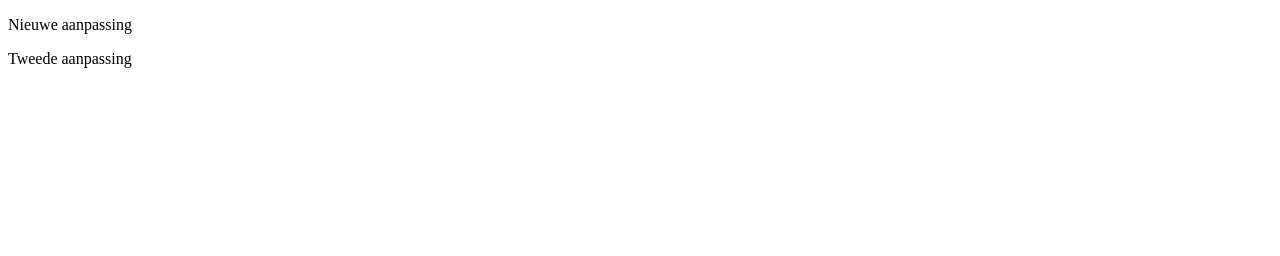
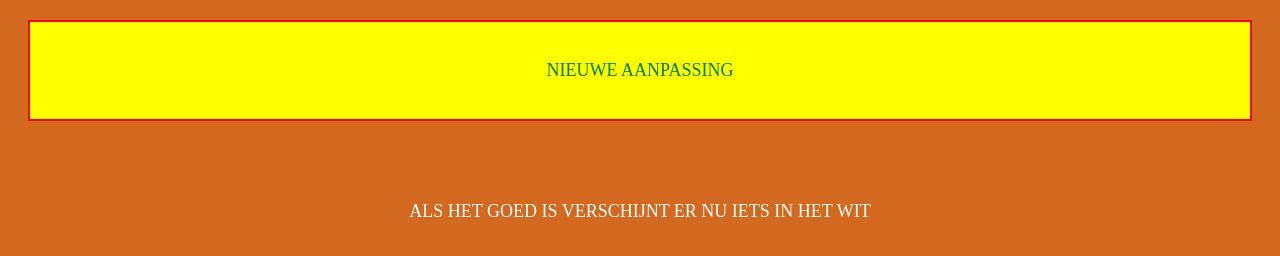
Before and after one commit to rchouham/gettest2020, a plain HTML site: page index.html in a window 1280 px wide. Drawn offline with Linux system fonts and the light colour scheme.

Commit message:
derde aanpassing

```diff
--- a/Style.css
+++ b/Style.css
@@ -1,10 +1,28 @@
-body {
-    font-family: 'Poppins', sans-serif;
-    fonts-color: #865B9A;
-    background-color: #DFD9E2;
-    color: #535865;
-    padding: 50px;
 
+
+body{
+    font-size: large;
+    font-family: "Times New Roman", sans-serif;
+    text-align: center;
+    font-weight: lighter;
+    text-transform: uppercase;
+    color: white;
+    background-color: chocolate;
 }
 
-<p font-family: 'Poppins', sans-serif;/p>
+#h1{
+    font-family: "sans-serif", "Arabic Typesetting";
+    size: 30px;
+    font-weight: bold;
+    color: chocolate;
+    margin: 10px
+;
+}
+
+.Auto{
+    background-color:yellow;
+    border:2px solid red;
+    color: green;
+    margin: 20px;
+    padding: 20px;
+    }
--- a/index.html
+++ b/index.html
@@ -3,10 +3,20 @@
 <head>
     <meta charset="UTF-8">
     <title>Hallo</title>
+    <link rel="stylesheet" href="style.css" type ="text/css"/>
 </head>
 <body>
-<p>Nieuwe aanpassing</p>
-<p>Tweede aanpassing</p>
+
+
+<div class="Auto" >
+    <p>Nieuwe aanpassing </p>
+
+    </H1>
+
+</div>
+<H1 id= "h1">
+    Dit is een nieuw hoofdstuk</H1>
+<p>Als het goed is verschijnt er nu iets in het wit</p>
 
 
 </body>
```
Also changed, not shown: 1 other file.
